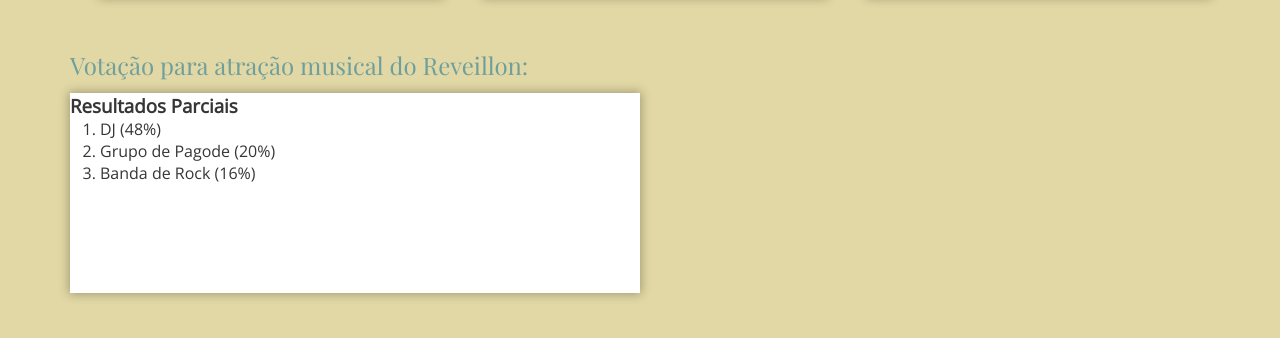
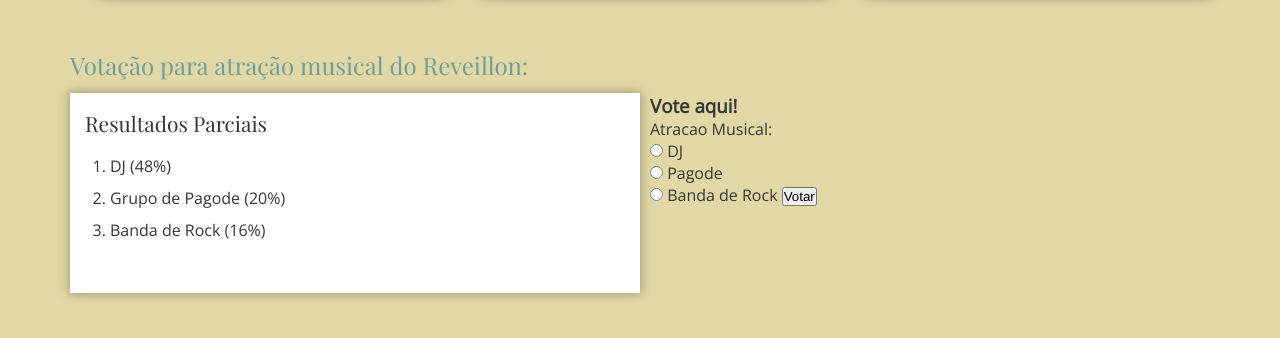
Before and after one commit to roofranklin/casa-de-eventos, a plain HTML site: page index.html in a window 1280 px wide. Shown: the part 700-1038 px from the top of the page. Drawn offline with nearby package versions, Linux system fonts and the light colour scheme.

Commit message:
Campos de formulário

```diff
--- a/css/style.css
+++ b/css/style.css
@@ -133,3 +133,20 @@ h2 {
   -moz-box-shadow: 0px 0px 10px 1px rgba(0,0,0,0.3);
   box-shadow: 0px 0px 10px 1px rgba(0,0,0,0.3);
 }
+
+.resultados h3 {
+  font-family: 'Playfair Display', serif;
+  font-size: 21px;
+  padding: 15px 15px 0 15px;
+  font-weight: 300;
+  line-height: 150%;
+}
+
+.resultados ol {
+  padding: 10px 0 0 10px;
+}
+
+.resultados ol li {
+  font-size: 16px;
+  line-height: 200%;
+}
--- a/index.html
+++ b/index.html
@@ -37,14 +37,58 @@
         <div class="enquete">
           <div class="resultados">
             <h3>Resultados Parciais</h3>
-            <ol id="ingressos">
+            <ol>
               <li>DJ (48%)</li>
               <li>Grupo de Pagode (20%)</li>
               <li>Banda de Rock (16%)</li>
             </ol>
           </div>
           <div class="votacao">
-            <!-- TO-DO: Formulário para votar -->
+            <h3>Vote aqui!</h3>
+            <form>
+              <!-- EXEMPLO DE CAMPOS DE DIGITAÇÃO -->
+              <!-- <label for="nome">Nome: </label>
+              <input type="text" name="nome" value="" placeholder="Ex.: Jose dos Santos" />
+              <br>
+              <label for="email">E-mail: </label>
+              <input type="email" name="email" value="" placeholder="teste@teste.com" />
+              <br>
+              <label for="senha">Senha: </label>
+              <input type="password" name="senha" />
+              <br>
+              <label for="mensagem">Mensagem: </label><br>
+              <textarea name="mensagem" rows="10"></textarea>
+              <br> -->
+
+              <!-- EXEMPLO DE CAMPOS DE SELEÇÃO -->
+              <!-- <label for="atracao_musical">Atração musical: </label>
+              <select name="atracao_musical">
+                <option value="dj">DJ</option>
+                <option value="pagode">Grupo de Pagode</option>
+                <option value="rock">Banda de Rock</option>
+              </select> -->
+
+              <!-- <label for="atracao_musical">Atracao Musical: </label><br>
+              <input type="checkbox" name="atracao_musical" value="DJ" />
+              <label for="dj">DJ</label><br>
+              <input type="checkbox" name="atracao_musical" value="pagode" />
+              <label for="pagode">Pagode</label><br>
+              <input type="checkbox" name="atracao_musical" value="rock" />
+              <label for="rock">Banda de Rock</label> -->
+
+              <label for="atracao_musical">Atracao Musical: </label><br>
+              <input type="radio" name="atracao_musical" value="DJ" />
+              <label for="dj">DJ</label><br>
+              <input type="radio" name="atracao_musical" value="pagode" />
+              <label for="pagode">Pagode</label><br>
+              <input type="radio" name="atracao_musical" value="rock" />
+              <label for="rock">Banda de Rock</label>
+
+              <input type="submit" value="Votar" />
+
+
+
+            </form>
           </div>
         </div>
       </div>
```
Also changed, not shown: 1 other file.
